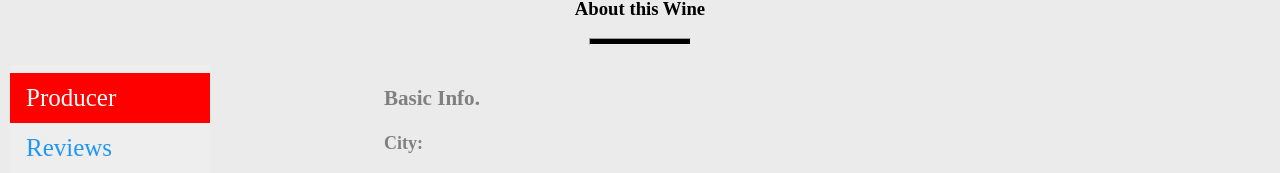
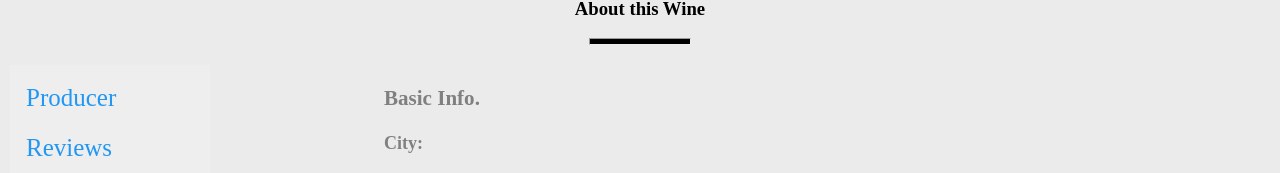
Before and after one commit to EBEN4REAL/React-redux-Testing, a React (Create React App) app: page /wines/1 in a window 1280 px wide. Shown: the part 425-598 px from the top of the page. Built offline with nearby package versions, Linux system fonts and the light colour scheme; no server answers.

Commit message:
Finshed the classes toggling feature

```diff
--- a/src/components/wineDetail/index.js
+++ b/src/components/wineDetail/index.js
@@ -9,7 +9,9 @@ class Wine extends Component {
     state = {
         wineDetails: {},
         isLoading: false,
-        publicId: 0
+        publicId: 0,
+    	activeLink: null
+
     }
     componentDidMount(){
         this.loadData();
@@ -27,31 +29,50 @@ class Wine extends Component {
 
         }
     }
+    toggleActiveClass = (activeLink) => {
+    	this.setState({activeLink: activeLink});
+
+    }
     render () {
         console.log(this.state.wineDetails);
         let imgUrl = configParams.cloudinaryUrl + "/" + this.state.publicId;
         let wine = {...this.state.wineDetails};
-        const links = [
+
+        let links = [
             {
                 name: "Producer",
                 linkTo: '/wines/producer',
-                classes: ['active']
+                classes: ['']
             },
             {
                 name: 'Reviews',
                 linkTo: '/wines/reviews',
                 classes: ['']
             },
-        ]
+        ];
+
+
+
+        if(this.state.activeLink === 'Producer'){
+        	links[0].classes[0] = "active";
+        	links[1].classes[0] = "";
+        }else if(this.state.activeLink === 'Reviews'){
+        	links[0].classes[0] = "";
+        	links[1].classes[0] = "active";
+        }
+
+        console.log(links);
 
         const classes = ['active'];
 
         const strclasses = classes.join(",");
 
+        console.log(this.state.activeLink);
+
         const genearateSidebarLinks = (links) => (
             links.map((item, index) => {
                 return (
-                    <Link to={item.linkTo} className={item.classes[0]}  key={index}>{item.name}</Link>
+                    <a  className={item.classes[0]}  key={index} onClick={() => this.toggleActiveClass(item.name)}>{item.name}</a>
                 )
             })
         )
```
